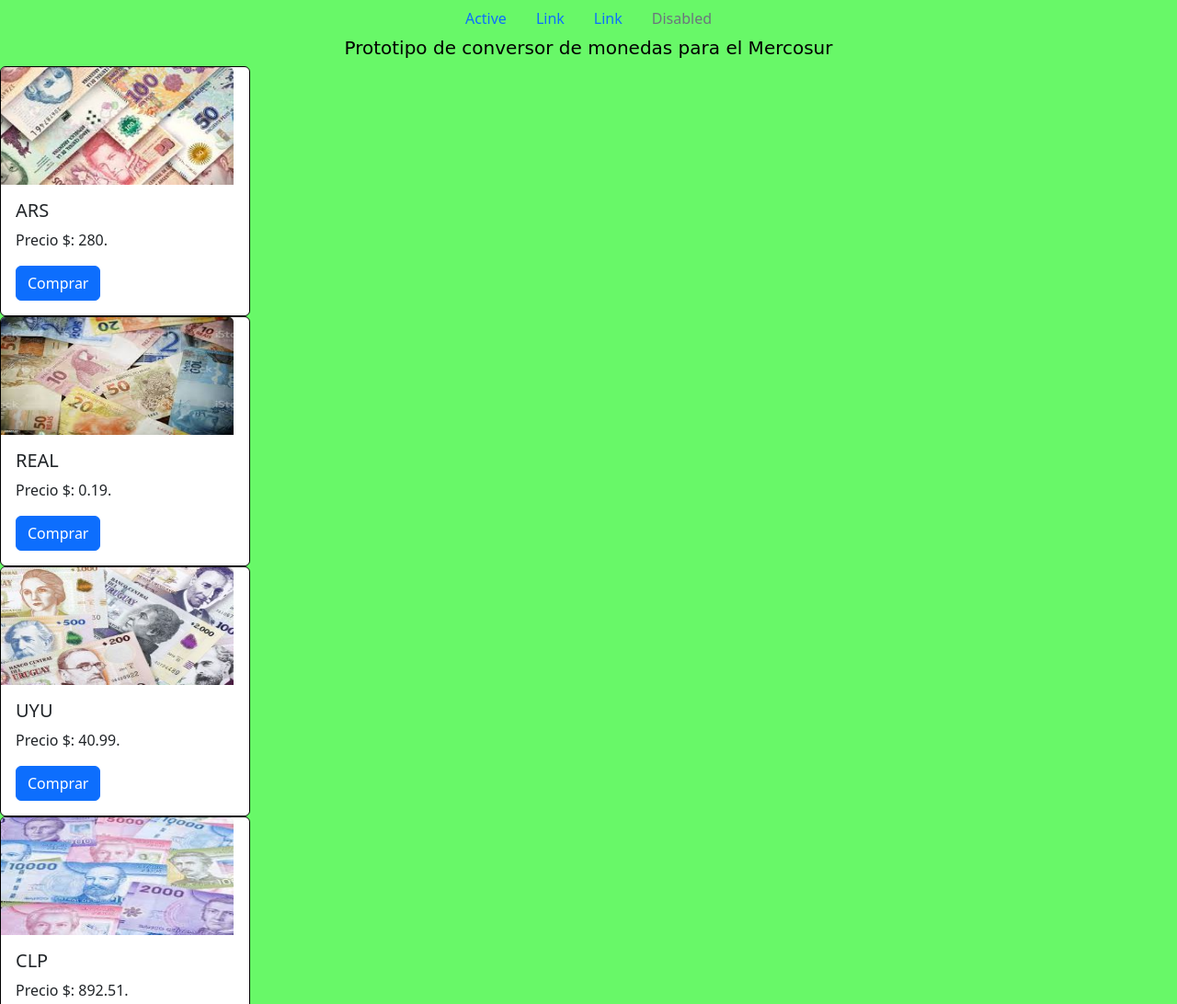
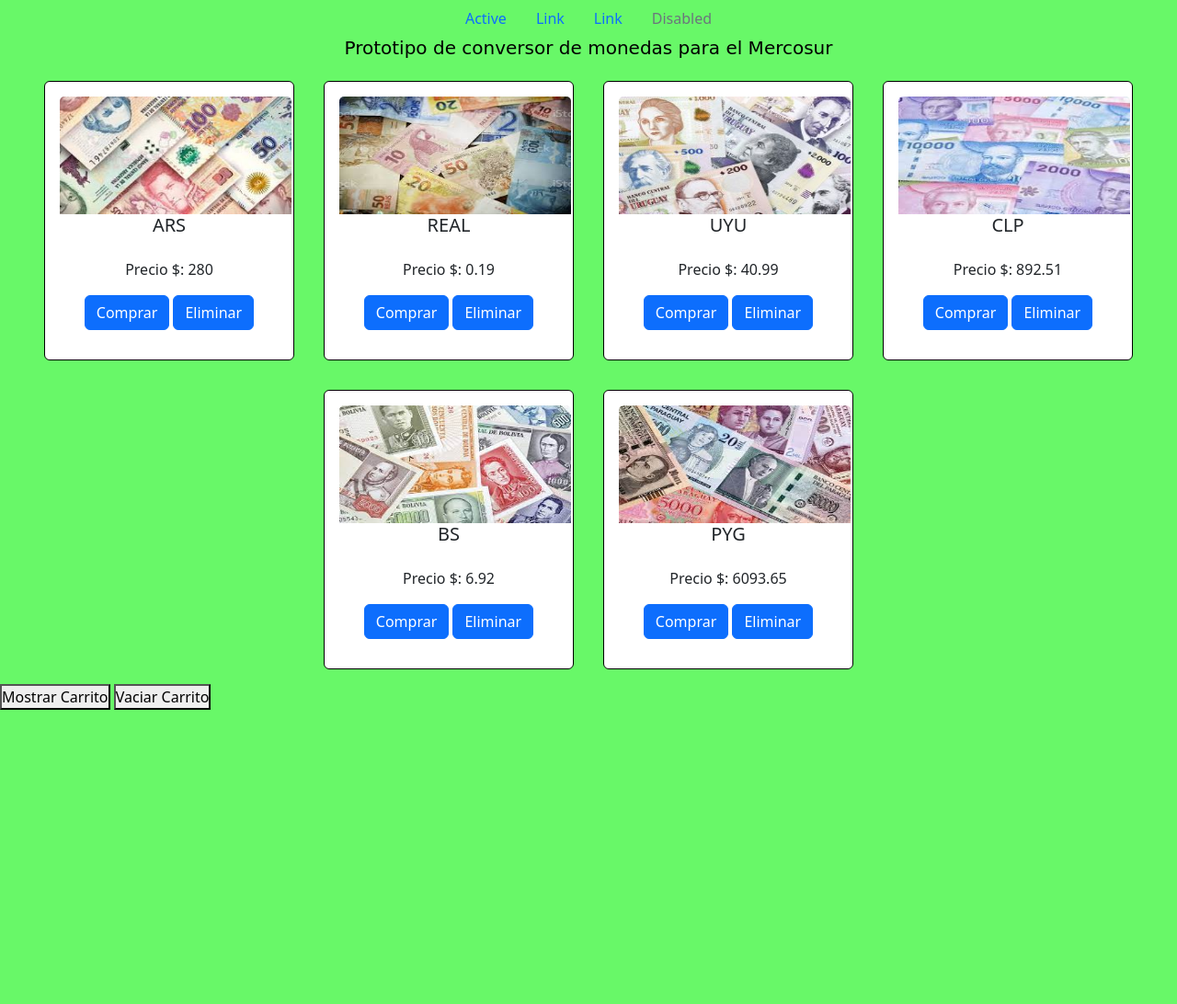
Before and after one commit to OSCAR-MAIDANA/Conversor_Moneda.JS_CoderHouse, a plain HTML site: page index.html in a window 1280 px wide. Shown: the top 1092 px of the page at 92% size. After the commit the page ends 800 px from the top, so only its background shows below. Drawn offline with nearby package versions, Linux system fonts and the light colour scheme.

Commit message:
tratando de dar utilizacion al boton eliminar

```diff
--- a/archivos_css/estilos.css
+++ b/archivos_css/estilos.css
@@ -1,5 +1,31 @@
+* {
+    margin: 0;
+    padding: 0;
+}
+
 .fondo {
     background-color: rgb(104, 248, 104);
+}
+
+.contenedorcard {
+    display: flex;
+    flex-wrap: wrap;
+    justify-content: center;
+    width: 100%;
+    height: 80%;
+
+}
+
+.contenedor {
+    border: 1px black solid;
+    margin: 1em;
+    padding: 1em;
+    text-align: center;
+}
+
+.imagenMoneda {
+    width: 19.7vw;
+    height: 10vw;
 }
 
 .texto_home {
@@ -8,11 +34,3 @@
     font-family: "Mr Dafoe", cursive;
     font-size: 20px;
 }
-.imagenMoneda{
-    width: 19.8vw;
-    height: 10vw;
-}
-.contenedor{
-    border: 1px black solid;
-    ;
-}
--- a/archivos_js/index.js
+++ b/archivos_js/index.js
@@ -1,5 +1,7 @@
 const card = document.getElementById("card");
 const boton = document.getElementById("boton");
+const botonVaciar = document.getElementById("BotonVaciar")
+
 
 
 /* let moneda = prompt("Ingrese tipo de moneda a convertir a usd  (sólo monedas del mercosur)");
@@ -50,7 +52,7 @@ while (moneda !== "ESC") {
 }
  */
 class monedas {
-    constructor(id, nombre, precio,imagen, rutaImagen) {
+    constructor(id, nombre, precio, imagen, rutaImagen) {
         this.id = id;
         this.nombre = nombre;
         this.precio = precio;
@@ -80,38 +82,68 @@ let filtrado = tipoMonedas.filter(item => item.name === monedaCotizada); */
  */
 
 const carrito = []
-tipoMonedas.forEach(item => {
+tipoMonedas.forEach(producto => {
     let monedaRenderizada = document.createElement("div")
     monedaRenderizada.innerHTML = `
-    <div class="card contenedor" style="width: 17rem">
-        <img  class="card-img-top imagenMoneda"  src=${item.rutaImagen} alt="...">
+        <div class="card contenedor" style="width: 17rem">
+            <img  class="card-img-top imagenMoneda"  src=${producto.rutaImagen} alt="...">
+            <h5 class="card-title">${producto.nombre}</h5>
+
             <div class="card-body">
-                <h5 class="card-title">${item.nombre}</h5>
-                <p class="card-text">Precio $: ${item.precio}.</p>
-                <button class="btn btn-primary" id= ${item.id}>Comprar</button>
+                <p class="card-text">Precio $: ${producto.precio}</p>
+                    <button class="btn btn-primary" id= ${producto.id}>Comprar </button>
+                    <button class="btn btn-primary" id= ${producto.id}>Eliminar </button>
             </div>
-    </div>
+        </div>
     `
     card.append(monedaRenderizada)
-    const boton = document.getElementById(item.id)
-    boton.addEventListener("click", () => comprarMoneda(item))
+    const boton = document.getElementById(producto.id)
+    boton.addEventListener("click", () => comprarMoneda(producto))
+    const botonVaciar = document.getElementById(producto.id)
+    botonVaciar.addEventListener = document.getElementById(producto.id)
+
 })
 
-const comprarMoneda = (item) => {
-    let monedaExiste = carrito.find(item => item.id === monedas.id)
+
+const comprarMoneda = (producto) => {
+    let monedaExiste = carrito.find(item => item.id === producto.id)
     if (monedaExiste !== undefined) {
-        monedaExiste.precio = monedaExiste.precio + item.precio
+        monedaExiste.precio = monedaExiste.precio + producto.precio
         monedaExiste.cantidad = monedaExiste.cantidad + 1
     } else {
         carrito.push({
-            id: item.id,
-            nombre: item.nombre,
-            precio: item.precio,
-            img: item.imagen,
-            rutaImagen: item.rutaImagen,
+            id: producto.id,
+            nombre: producto.nombre,
+            precio: producto.precio,
+            img: producto.imagen,
+            rutaImagen: producto.rutaImagen,
             cantidad: 1,
         })
     }
 }
 
+const eliminarMoneda = (producto) => {
+    let carrito = JSON.parse(localStorage.getItem("carrito"));
+    carrito = carrito.filter(item => item.nombre = !nombre);
+    localStorage.setItem("carrito", JSON.stringify(carrito))
+}
+
+/* const eliminarMoneda = (producto) => {
+    let monedaExiste = carrito.find(item => item.id === producto.id)
+    if (monedaExiste !== undefined) {
+        monedaExiste.precio = monedaExiste.precio - producto.precio
+        monedaExiste.cantidad = monedaExiste.cantidad - 1
+    } else {
+        carrito.push({
+            id: producto.id,
+            nombre: producto.nombre,
+            precio: producto.precio,
+            img: producto.imagen,
+            rutaImagen: producto.rutaImagen,
+            cantidad: -1,
+        })
+    }
+}
+ */
 boton.addEventListener("click", () => console.log(carrito))
+/* botonVaciar.addEventListener("click", () => console.log(carrito)) */
--- a/index.html
+++ b/index.html
@@ -41,12 +41,17 @@
     </header>
     <main>
         <div>
-            <div id="card"> </div> <!-- class="col-lg-4 " -->
-            <button id="boton">Mostrar Carrito</button>
+            <div class="contenedorcard" id="card">
+            </div> <!-- class="col-lg-4 " -->
+            <div >
+                <button id="boton">Mostrar Carrito</button>
+                <button id="botonVaciar">Vaciar Carrito</button>
+            </div>
         </div>
     </main>
     <footer>
     </footer>
     <script src="./archivos_js/index.js"></script>
 </body>
+
 </html>
```
